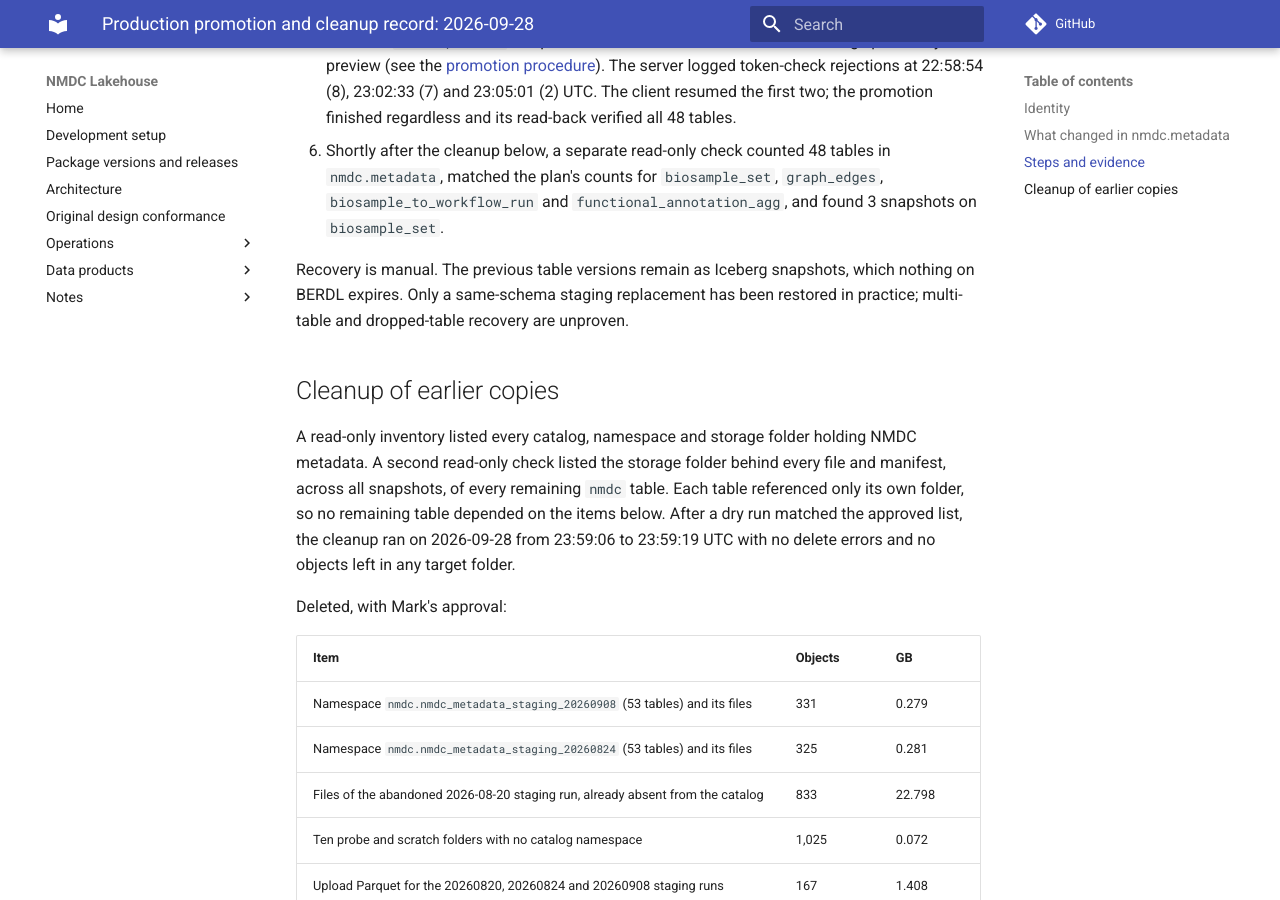
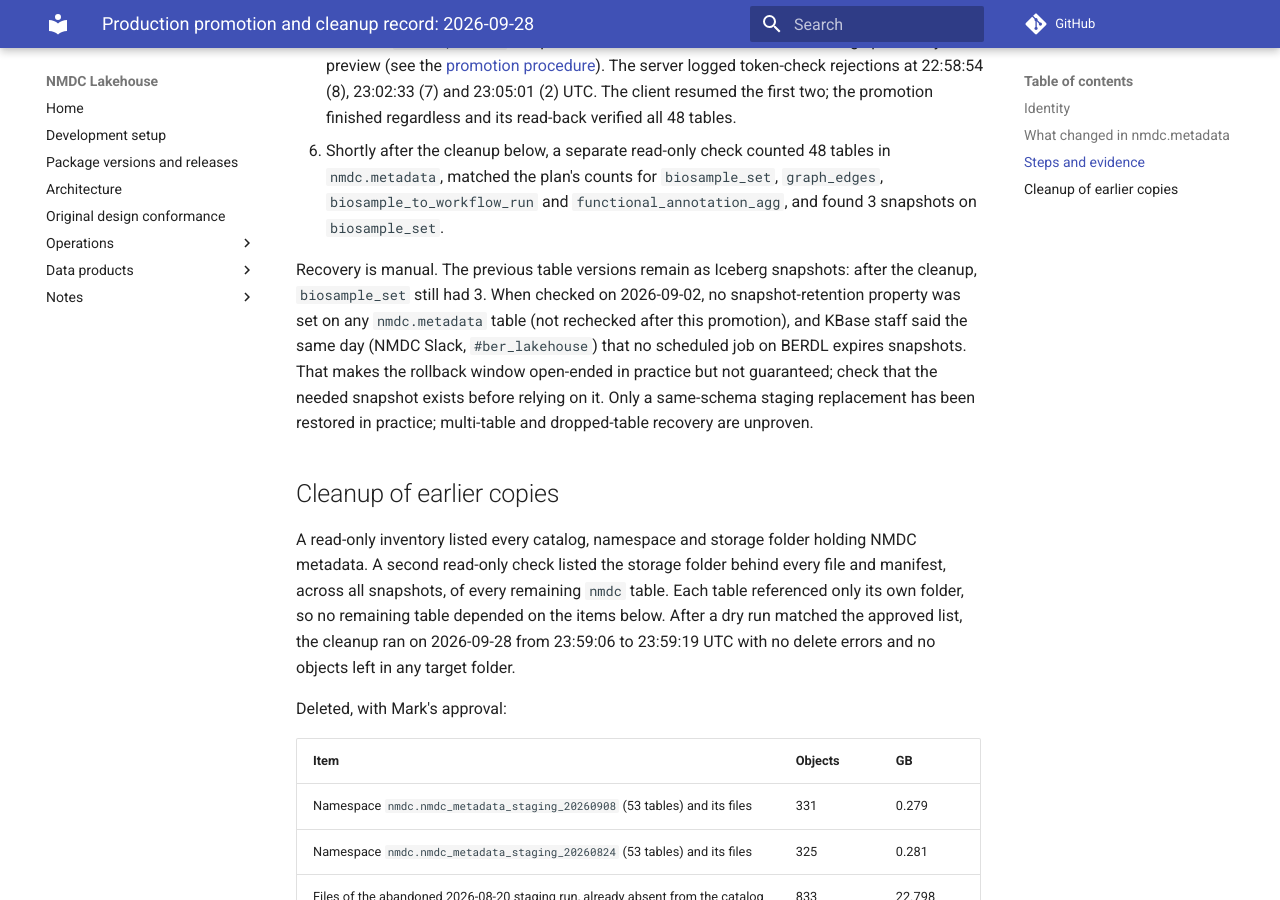
Before and after one commit to microbiomedata/nmdc-lakehouse, an MkDocs documentation site: the page built from docs/runs/2026-09-28-production-promotion.md, in a window 1280 px wide and 900 px high, scrolled down 2395 px. Built offline with MkDocs 1.6.1 and Material for MkDocs 9.7.7, drawn with Linux system fonts in a browser that asks for light colours; comment, search, counter and statistics services are not loaded.

Commit message:
Qualify snapshot retention and fix two more stale status lines
The record now reports the observed snapshots and the dated source for
retention instead of asserting that snapshots never expire. Derived staging is
recorded as verified, and the lifecycle cleanup section names the one cleanup
already done.

```diff
--- a/docs/runs/2026-09-28-production-promotion.md
+++ b/docs/runs/2026-09-28-production-promotion.md
@@ -78,8 +78,13 @@ than the May load has not been investigated.
    `biosample_set`, `graph_edges`, `biosample_to_workflow_run` and
    `functional_annotation_agg`, and found 3 snapshots on `biosample_set`.
 
-Recovery is manual. The previous table versions remain as Iceberg snapshots, which
-nothing on BERDL expires. Only a same-schema staging replacement has been restored in
+Recovery is manual. The previous table versions remain as Iceberg snapshots: after
+the cleanup, `biosample_set` still had 3. When checked on 2026-09-02, no
+snapshot-retention property was set on any `nmdc.metadata` table (not rechecked
+after this promotion), and KBase staff said the same day (NMDC Slack, `#ber_lakehouse`)
+that no scheduled job on BERDL expires snapshots. That makes the rollback window
+open-ended in practice but not guaranteed; check that the needed snapshot exists
+before relying on it. Only a same-schema staging replacement has been restored in
 practice; multi-table and dropped-table recovery are unproven.
 
 ## Cleanup of earlier copies
```
Also changed, not shown: docs/local-provenance.md (+2 -2 lines), docs/publication-lifecycle.md (+4 -1 lines).
